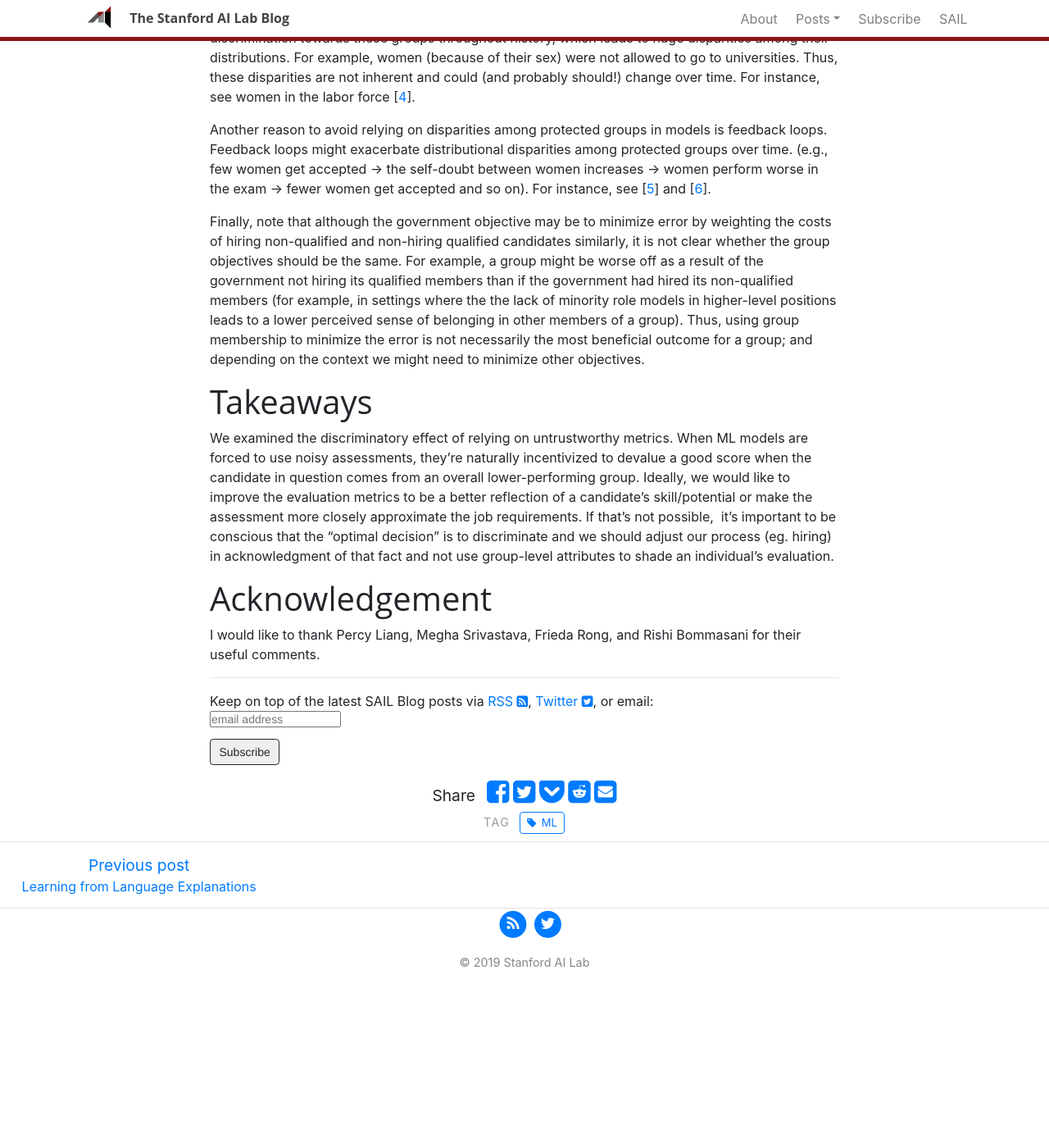
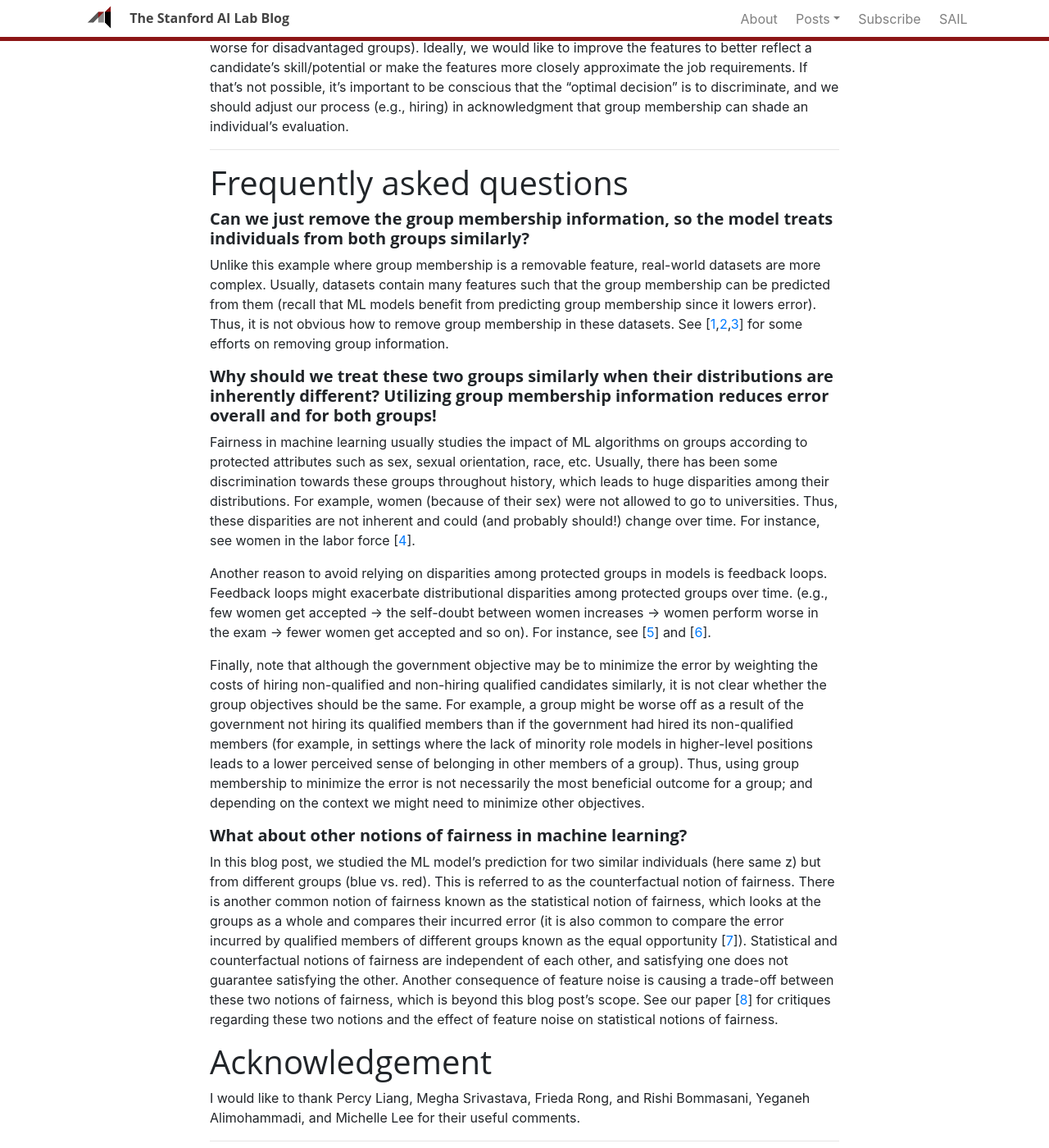
Before and after one commit to StanfordVL/sail-blog-new-post, a Jekyll site: the page built from _posts/2020-12-20-Bluepeoplevs.Neycity.md, in a window 1280 px wide and 1400 px high, scrolled down 9182 px. Shown: the whole window at 82% size. Built offline with Jekyll 4.4.1, drawn with Linux system fonts in a browser that asks for light colours; formulas are drawn with MathJax 3; comment, search, counter and statistics services are not loaded; before the commit the page ends 10379 px from its top, so only the background shows below that; some of the changed text lies outside the part shown.

Commit message:
final draft

```diff
--- a/_posts/2020-12-20-Bluepeoplevs.Neycity.md
+++ b/_posts/2020-12-20-Bluepeoplevs.Neycity.md
@@ -1,6 +1,6 @@
 ---
 layout: post
-title: "Blue People vs. Ney City"
+title: "Blue People v. City of Ney"
 short-summary: "We show that when ML
 models use noisy features, they're incentivized to devalue a good score
 when the candidate is from a lower-performing group."
@@ -16,7 +16,7 @@
 ---
 
 <script type="text/javascript"
-        src="https://cdnjs.cloudflare.com/ajax/libs/mathjax/2.7.0/MathJax.js?config=TeX-AMS_CHTML"></script>
+src="https://cdnjs.cloudflare.com/ajax/libs/mathjax/2.7.0/MathJax.js?config=TeX-AMS_CHTML"></script>
 
 {% figure %}
 <img class="postimage" src="{{ site.baseurl }}/assets/img/posts/2020-12-20-Bluepeoplevs.Neycity/image8.jpg"/>
@@ -25,13 +25,7 @@
 Introduction
 ============
 
-Discriminatory behavior towards certain groups by machine learning (ML)
-models is especially concerning in critical applications such as hiring.
-This blog post explains one source of discrimination: the reliance of ML
-models on different groups' data distributions. It shows that when ML
-models use noisy features, they're incentivized to devalue a good score
-when the candidate is from a lower-performing group. This blog is based
-on:
+Discriminatory behavior towards certain groups by machine learning (ML) models is especially concerning in critical applications such as hiring. This blog post explains one source of discrimination: the reliance of ML models on different groups' data distributions. We will show that when ML models use noisy features (which are pervasive in the real world, e.g., exam scores), they're incentivized to devalue a good candidate from a lower-performing group. This blog post is based on:
 
 
 
@@ -46,23 +40,18 @@
 Hiring people in Ney
 ====================
 
-The government of Ney decides to hire people with high skill levels.
-Skill level among People of Ney is normally distributed with a
-mean  \\(\mu\\) and a standard deviation
-of  \\(\sigma_\text{skill}\\). A person is qualified to work for
-the government if their skill level is greater than 0 and non-qualified
+The government of Ney wants to hire qualified people. Each person in Ney has a skill level that is normally distributed with a mean  \\(\mu\\) and a standard deviation
+of  \\(\sigma_\text{skill}\\). A person is qualified if their skill level is greater than 0 and non-qualified
 otherwise. The government wants to hire qualified people (all people
 with skills greater than 0). For example, Alice with skill level 2, is
 qualified, but Bob with the skill level of -1 is not qualified.
 
 {% figure %}
 <img class="postimage" src="{{ site.baseurl }}/assets/img/posts/2020-12-20-Bluepeoplevs.Neycity/image13.png"/>
-*The skills of Ney people are normally distributed with a mean of  \\(\mu\\) and a standard deviation of  \\(\sigma_\text{skill}\\).*
+*The skills level of the people in Ney is normally distributed with a mean of  \\(\mu\\) and a standard deviation of  \\(\sigma_\text{skill}\\).*
 {% endfigure %}
 
-To assess people's skills, the government prepared an exam. Exam
-performance (like other exams such as SAT) is a noisy indicator of the
-applicant's skill. If an individual has skill  \\(z\\), then their
+To assess people's skills, the government created an exam. The exam score is a noisy indicator of the applicant's skill since it cannot capture the true skill of a person (e.g., the same applicant would score differently on different versions of SAT). In the city of Ney, exam noise is nice and simple: If an individual has skill  \\(z\\), then their
 score is distributed as  \\(\mathcal{N} (z,
 \sigma_\text{noise}^2)\\),
 where  \\(\sigma_\text{noise}^2\\) indicates the variance of noise
@@ -74,62 +63,63 @@
 {% endfigure %}
 
 
-The government wants to choose a threshold,  \\(\tau\\), and hire all
+The government wants to choose a threshold  \\(\tau\\), and hire all
 people whose exam scores are greater than  \\(\tau\\). There are two
 kinds of errors that the government can make:
 
-1.  Not hiring a qualified person  (  \\(z > 0 \land x < \tau\\))
-2.  Hiring a non-qualified person (  \\(z < 0 \land x > \tau\\))
+1.  Not hiring a qualified person  (\\(z > 0 \land x \le \tau\\))
+2.  Hiring a non-qualified person (\\(z \le 0 \land x > \tau\\))
 
 For simplicity, let's assume the government cares about these two types
 of errors equally and wants to minimize the overall error, i.e., the
 number of non-qualified hired people plus the number of qualified
 non-hired people.
 
+$$
+\begin{align}
+\text{Error} = \mathbb{E}\left[[z>0] \neq [x > \tau]\right]\\
+\end{align}
+$$
+
+
 {% figure %}
 <img class="postimage_75" src="{{ site.baseurl }}/assets/img/posts/2020-12-20-Bluepeoplevs.Neycity/image4.png"/>
 *The government’s goal is to find a cut-off threshold such that it minimizes the error.*
 {% endfigure %}
 
-Given all exam scores and knowing the skill distribution of the people,
-what cut-off threshold should the government use to minimize the error?
+Given all exam scores and knowledge of the skill distribution of the people,
+what cut-off threshold should the government use to minimize the error (the above equation)?
 Is it a good strategy for the government to simply use 0 as the
 threshold and hire all individuals with scores greater than zero?
 
 Let’s consider an example where the skill distribution
 is  \\(\mathcal{N}(-1,1)\\), and the exam noise
-is  \\(\sigma_\text{noise}=1\\).  The following lines of code plot
+has a standard deviation of  \\(\sigma_\text{noise}=1\\).  The following lines of code plot
 the average error for various thresholds for this example. As
 illustrated, 0 is not the best threshold to use. In fact, in this
 example, a threshold of  \\(\tau=1\\) leads to minimum error.
 
 {% figure %}
 <img class="postimage" src="{{ site.baseurl }}/assets/img/posts/2020-12-20-Bluepeoplevs.Neycity/image1.png"/>
-*A simple example with  \\(\mu=-1\\) and  \\(\sigma_\text{skill}=\sigma_\text{noise}=1\\).As shown on the right, accepting individuals with a score higher than  \\(0\\) does not result in the minimum error.*
+*A simple example with  \\(\mu=-1\\) and  \\(\sigma_\text{skill}=\sigma_\text{noise}=1\\). As shown on the right, accepting individuals with a score higher than  \\(0\\) does not result in the minimum error.*
 {% endfigure %}
 
 
->> #### The government wants to minimize the number of hired people with negative skill levels + the number of non-hired people with positive skill levels. Hiring all people with positive test scores (a noisy indicator of the skill) is not optimal.
+>> #### The government wants to minimize the number of hired people with negative skill levels + the number of non-hired people with positive skill levels. Hiring all people with positive exam scores (a noisy indicator of the skill) is not optimal.
 
 If 0 is not always the optimal threshold, then what is the optimal
 threshold for minimizing error for different values of  \\(\mu,
 \sigma_\text{skill}\\) and  \\(\sigma_\text{noise}\\)?
-Generally, given a person's exam score (  \\(x\\)) and the data
-distribution over skills (\\(\mathbb{P}(z)\\)), what can we infer
-about their real skill (  \\(z\\))? Here is where Bayesian inference
-comes in handy.
+Generally, given a person's exam score (\\(x\\)) and the  skill level distribution (\\(\mathbb{P}(z)\\)), what can we infer
+about their real skill (\\(z\\))? Here is where Bayesian inference
+comes in.
 
 Bayesian inference
 ====================
 
-Let's see what we can infer about a person's skill given their exam
-score and knowing the data distribution. The data distribution
-(  \\(\mathbb{P} (z)\\) ) is known as the prior distribution since it
-shows the prior belief about a person's skill before observing any exam
-score. Using Bayesian inference, we are going to
-calculate  \\(\mathbb{P} (z|x)\\) (known as the posterior
-distribution since it shows our belief about a person's skill after
-observing their score).
+Let's see what we can infer about a person's skill given their exam score and knowing the skill level distribution
+ \\(\mathbb{P} (z)\\) (known as the *prior distribution* since it shows the prior over a person's skill). Using Bayes rule, we can calculate  \\(\mathbb{P} (z|x)\\) (known as the *posterior distribution* since it shows the distribution over a person's skill after observing their score).
+
 
 Let's first consider two extreme cases:
 
@@ -142,23 +132,20 @@
     the best estimate for a person's skill is the average
     skill  \\(\mu\\) (irrespective of the exam score).
 
-With the noise variance having a value between  \\(0\\)
-and  \\(\infty\\), the best estimate of a person's skill is a number
-between their exam score (  \\(x\\)) and the average skill
-(  \\(\mu\\)). The figure below shows the standard formulation of the
+Intuitively, when the noise variance has a value between  \\(0\\) and  \\(\infty\\), the best estimate of a person's skill is a number
+between their exam score (\\(x\\)) and the average skill
+(\\(\mu\\)). The figure below shows the standard formulation of the
 posterior distribution  \\(\mathbb{P} (z \mid x)\\) after observing
-an exam score (  \\(x_0\\)). For more details on how to derive this
+an exam score (\\(x_0\\)). For more details on how to derive this
 formula, see
 [this](https://www.google.com/url?q=https://www.cs.ubc.ca/~murphyk/Papers/bayesGauss.pdf&sa=D&ust=1608704068777000&usg=AOvVaw1E_EmGAxQ8A_gOtp6_dTHk).
 
 {% figure %}
 <img class="postimage" src="{{ site.baseurl }}/assets/img/posts/2020-12-20-Bluepeoplevs.Neycity/image3.png"/>
-*Posterior distribution of a person's skill after observing their exam score (  \\(x_0\\)). *
+*Posterior distribution of a person's skill after observing their exam score (\\(x_0\\)).*
 {% endfigure %}
 
-Aligned with our intuition, depending on the amount of
-noise,  \\(\mathbb{E} [z\mid x]\\) is a number between  \\(x\\)
-and   \\(\mu\\).
+Based on this formula (and as hypothesized), depending on the amount of noise,  \\(\mathbb{E} [z\mid x]\\) is a number between  \\(x\\) and   \\(\mu\\).
 
 >> #### An applicant’s expected skill level is between their exam score and the average skill among Ney people. If the exam is noisier, it is closer to the average skill; if the exam is more precise, it is closer to the exam score.
 
@@ -167,32 +154,39 @@
 Optimal threshold
 =================
 Now that we have exactly characterized the posterior distribution
-(  \\(\mathbb{P} (z \mid x)\\)), the government can find the optimal
-threshold. For any test score  \\(x\\), if the government hires people
-with score   \\(x\\), it incurs   \\(\mathbb{P}(z < 0 \mid x) \\)
+(\\(\mathbb{P} (z \mid x)\\)), the government can find the optimal
+threshold. For any exam score  \\(x\\), if the government hires people
+with score   \\(x\\), it incurs   \\(\mathbb{P}(z \le 0 \mid x) \\)
 error (probability of hiring non-qualified people). On the other hand,
 if it does not hire people with score   \\(x\\), it
 incurs   \\(\mathbb{P}(z > 0 \mid x)\\) error (probability of
-non-hiring qualified people). Thus in order to minimize the error, the
+non-hiring qualified people). Thus, in order to minimize the error, the
 government should hire a person iff   \\(\mathbb{P} (z > 0 \mid x) >
-\mathbb{P}(z \< 0 \mid x)\\). Since the posterior distribution is a
+\mathbb{P}(z \le 0 \mid x)\\). Since the posterior distribution is a
 normal distribution, the government must hire an applicant
 iff   \\(\mathbb{E}[z \mid x] > 0\\).
 
-Using the formulation in the previous section, we can determine the
-optimal threshold:
+Using the formulation in the previous section, we have:
 
-   \\( \mu \frac{\sigma_\text{noise}^2}{\sigma_\text{noise}^2 +
+$$
+\begin{align}\mu \frac{\sigma_\text{noise}^2}{\sigma_\text{noise}^2 +
 \sigma_\text{skill}^2} + x
 \frac{\sigma_\text{skill}^2}{\sigma_\text{skill}^2 +
-\sigma_\text{noise}^2} \> 0 \implies x \> -\mu
-\frac{\sigma_\text{noise}^2}{\sigma_\text{skill}^2}\\)
+\sigma_\text{noise}^2} > 0 \iff x > -\mu
+\frac{\sigma_\text{noise}^2}{\sigma_\text{skill}^2}
+\end{align}
+$$
+
+Therefore, the optimal threshold is:
+
+$$
+\bbox[5px, border: 2px solid grey]{
+\text{optimal threshold} = -\mu\frac{\sigma_\text{noise}^2}{\sigma_\text{skill}^2}
+}
+$$
 
 In our running example with average skill   \\(\mu=-1\\)
-and   \\(\sigma_\text{skill} = \sigma_\text{noise}=1\\), we have:
-
-\\(\text{optimal threshold} = -\mu\frac{\sigma_\text{noise}^2}{\sigma_\text{skill}^2}=1\\)
-
+and   \\(\sigma_\text{skill} = \sigma_\text{noise}=1\\), the optimal threshold is 1.
 The figure below shows how the optimal threshold varies according
 to   \\(\mu\\) and   \\(\sigma_\text{noise}\\).
 As   \\(\sigma_\text{noise}\\) increases or   \\(\mu\\) decreases,
@@ -200,7 +194,7 @@
 
 {% figure %}
 <img class="postimage" src="{{ site.baseurl }}/assets/img/posts/2020-12-20-Bluepeoplevs.Neycity/image5.png"/>
-*(left) The optimal threshold increases as  the average of the prior distribution decreases (with a fixed exam noise    \\(\sigma_\text{noise} \> 0\\)). (right) The optimal threshold increases if the exam noise increases (with a fixed average skill   \\(\mu \< 0\\)). Note that, if exam scores are not noisy or the average skill is zero, then the optimal threshold is zero.*
+*(left) The optimal threshold increases as  the average of the prior distribution decreases (with a fixed exam noise    \\(\sigma_\text{noise} > 0\\)). (right) The optimal threshold increases if the exam noise increases (with a fixed average skill   \\(\mu < 0\\)). Note that, if exam scores are not noisy or the average skill is zero, then the optimal threshold is zero.*
 {% endfigure %}
 
 
@@ -238,7 +227,7 @@
 Furthermore, the modeling assumptions are often incorrect (model
 misspecification issues). Each of these issues may affect the model
 adversely; however, in this blog post our goal is to analyze the model
-decisions when none of these issues exist.
+decisions when none of these issues exist. In the next section, we will show that discrimination occurs even under these ideal conditions.
 
 Under these very favorable conditions and the right loss function,
 machine learning algorithms can perfectly predict   \\(\mathbb{E} [z
@@ -265,10 +254,10 @@
 So far, we have shown how to calculate the optimal threshold and
 illustrated that ML models also recover this threshold. Let's now
 analyze the optimal threshold when different groups exist in the
-population. There are two kinds of people in Ney city: blue and red. The
+population. There are two kinds of people in the city of Ney: blue and red. The
 blue people's skills are normally distributed centered
-on   \\(\mu_1\\), and the red people's skills are normally
-distributed centered on   \\(\mu_2\\). The standard deviation for
+on   \\(\mu_\text{blue}\\), and the red people's skills are normally
+distributed centered on   \\(\mu_\text{red}\\). The standard deviation for
 both groups is   \\(\sigma_\text{skill}\\). There can be various
 reasons for disparities between groups, for example historically blue
 people might not have been allowed to attend school.
@@ -287,20 +276,23 @@
 >> #### If there is no noise in the exam, then zero is the optimal threshold for both groups and leads to zero error.
 
 Now let's analyze the case where the exam is noisy
-(   \\(\sigma_\text{noise} \> 0\\)). As discussed in the prior
+(   \\(\sigma_\text{noise} > 0\\)). As discussed in the prior
 sections, the optimal threshold depends on the average of the prior
 distribution, thus the optimal threshold differs between blue and red
-groups. Therefore, if the government knew the demographic information,
+groups. Therefore, if the government knows the demographic information,
 then it's a better strategy for the government to classify different
 groups separately (in order to minimize the error). In particular, the
 government can calculate the optimal threshold for blue and red people
 using Bayesian inference.
 
-
-\\(\text{Red Threshold} = -\mu_2 \frac{\sigma_\text{noise}^2}{\sigma_\text{skill}^2} \quad \quad \text{Blue Threshold} = -\mu_1\frac{\sigma_\text{noise}^2}{\sigma_\text{skill}^2}\\)
+$$
+\begin{align}
+\text{Red Threshold} = -\mu_\text{red} \frac{\sigma_\text{noise}^2}{\sigma_\text{skill}^2} \quad \quad \text{Blue Threshold} = -\mu_\text{blue}\frac{\sigma_\text{noise}^2}{\sigma_\text{skill}^2}
+\end{align}
+$$
 
 
->> #### People in a group that has lower average skills need to pass a higher bar for hiring! Not only blue people need to overcome other associated effects of being in a group with lower average skill, they also need to pass a higher bar to get hired.
+>> #### People in a group that has lower average skills need to pass a higher bar for hiring! Not only do blue people need to overcome other associated effects of being in a group with lower average skills, they also need to pass a higher bar to get hired.
 
 {% figure %}
 <img class="postimage" src="{{ site.baseurl }}/assets/img/posts/2020-12-20-Bluepeoplevs.Neycity/image7.png"/>
@@ -328,11 +320,16 @@
 
 >> #### A blue person has a lower chance of getting hired in comparison with a red person with the same skill.
 
-Additional notes
+
+Conclusion
+=========
+
+We examined the discriminatory effect of relying on noisy features. When ML models use noisy features, they're naturally incentivized to devalue a good score when the candidate in question comes from an overall lower-performing group. Note that noisy features are prevalent in any real-world application (here, we assumed that noise is the same among all individuals, but it's usually worse for disadvantaged groups). Ideally, we would like to improve the features to better reflect a candidate’s skill/potential or make the features more closely approximate the job requirements. If that’s not possible,  it's important to be conscious that the "optimal decision" is to discriminate, and we should adjust our process (e.g., hiring) in acknowledgment that group membership can shade an individual's evaluation.
+
+***
+
+Frequently asked questions
 ================
-
-When I explain the effect of data distribution on ML models, people
-usually ask one of these two questions:
 
 ##### **Can we just remove the group membership information, so the model treats individuals from both groups similarly?**
 
@@ -369,33 +366,23 @@
 and
 [[6](https://arxiv.org/abs/1706.09847)].
 
-Finally, note that although the government objective may be to minimize
+Finally, note that although the government objective may be to minimize the
 error by weighting the costs of hiring non-qualified and non-hiring
 qualified candidates similarly, it is not clear whether the group
 objectives should be the same. For example, a group might be worse off
 as a result of the government not hiring its qualified members than if
 the government had hired its non-qualified members (for example, in
-settings where the the lack of minority role models in higher-level
+settings where the lack of minority role models in higher-level
 positions leads to a lower perceived sense of belonging in other members
 of a group). Thus, using group membership to minimize the error is not
 necessarily the most beneficial outcome for a group; and depending on
 the context we might need to minimize other objectives.
 
-Takeaways
-=========
+##### **What about other notions of fairness in machine learning?**
 
-We examined the discriminatory effect of relying on untrustworthy
-metrics. When ML models are forced to use noisy assessments, they're
-naturally incentivized to devalue a good score when the candidate in
-question comes from an overall lower-performing group. Ideally, we would
-like to improve the evaluation metrics to be a better reflection of a
-candidate's skill/potential or make the assessment more closely
-approximate the job requirements. If that’s not possible,  it's
-important to be conscious that the "optimal decision" is to discriminate
-and we should adjust our process (eg. hiring) in acknowledgment of that
-fact and not use group-level attributes to shade an individual's
-evaluation.
+In this blog post, we studied the ML model's prediction for two similar individuals (here same z) but from different groups (blue vs. red). This is referred to as the counterfactual notion of fairness. There is another common notion of fairness known as the statistical notion of fairness, which looks at the groups as a whole and compares their incurred error (it is also common to compare the error incurred by qualified members of different groups known as the equal opportunity [[7](https://arxiv.org/pdf/1610.02413.pdf)]). Statistical and counterfactual notions of fairness are independent of each other, and satisfying one does not guarantee satisfying the other. Another consequence of feature noise is causing a trade-off between these two notions of fairness, which is beyond this blog post's scope. See our paper [[8](https://arxiv.org/abs/1911.09876)] for critiques regarding these two notions and the effect of feature noise on statistical notions of fairness.
+
 
 Acknowledgement
 ===========
-I would like to thank Percy Liang, Megha Srivastava, Frieda Rong, and Rishi Bommasani for their useful comments.
+I would like to thank Percy Liang, Megha Srivastava, Frieda Rong, and Rishi Bommasani, Yeganeh Alimohammadi, and Michelle Lee for their useful comments.
```
Also changed, not shown: other parts of _posts/2020-12-20-Bluepeoplevs.Neycity.md (+4 -9 lines).
